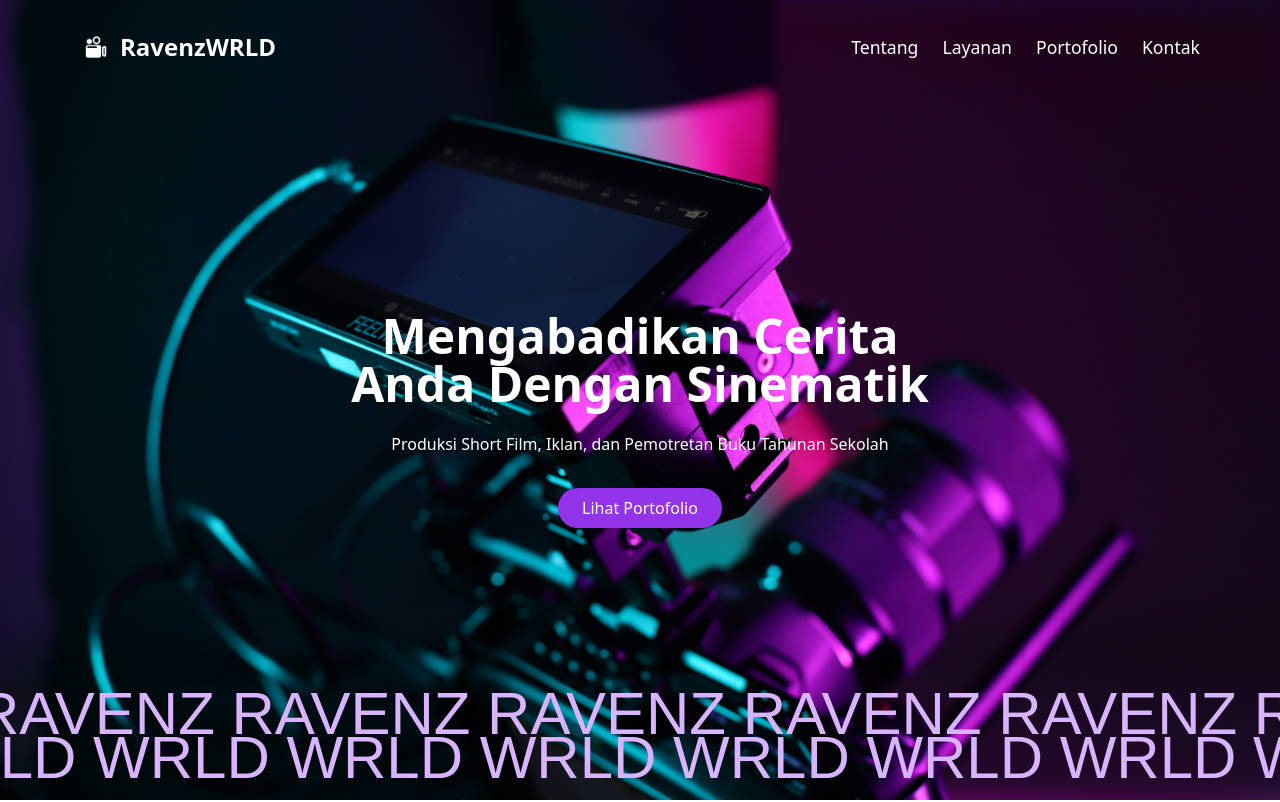
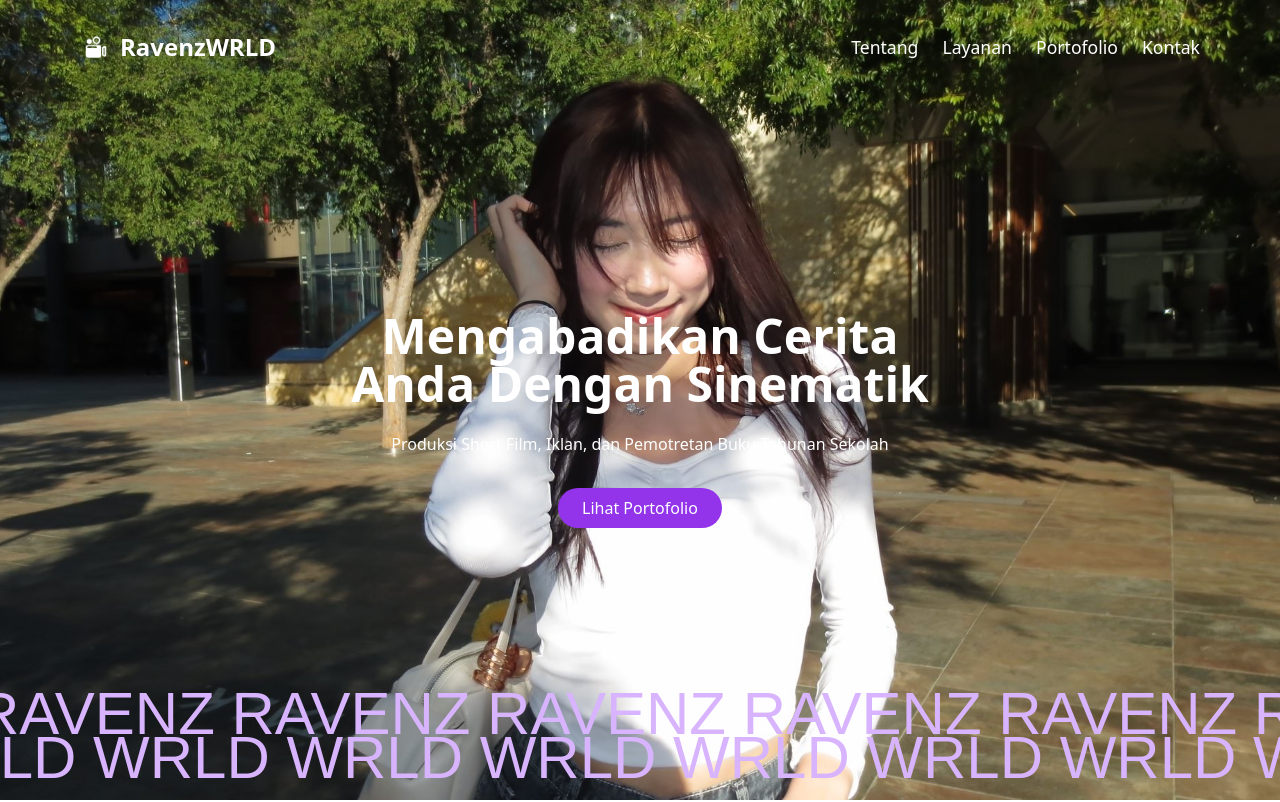
Before and after one commit to Afifwahyu28/ravenz-web-new, a React (Vite) app: page / in a window 1280 px wide. Shown: the top 802 px of the page. Built offline with nearby package versions, Linux system fonts and the light colour scheme; a web font is replaced by a local one.

Commit message:
coba image

```diff
--- a/src/components/Hero.jsx
+++ b/src/components/Hero.jsx
@@ -56,7 +56,7 @@ const Hero = () => {
   return (
     <section
       id="top"
-      style={{ backgroundImage: "url('src/assets/background.jpg')" }}
+      style={{ backgroundImage: "url('hero-image.jpg')" }}
       className="relative h-screen bg-cover bg-center flex flex-col justify-center items-center text-white text-center px-6"
     >
       <h1 className="text-4xl md:text-5xl font-bold leading-tight mb-2">
```
